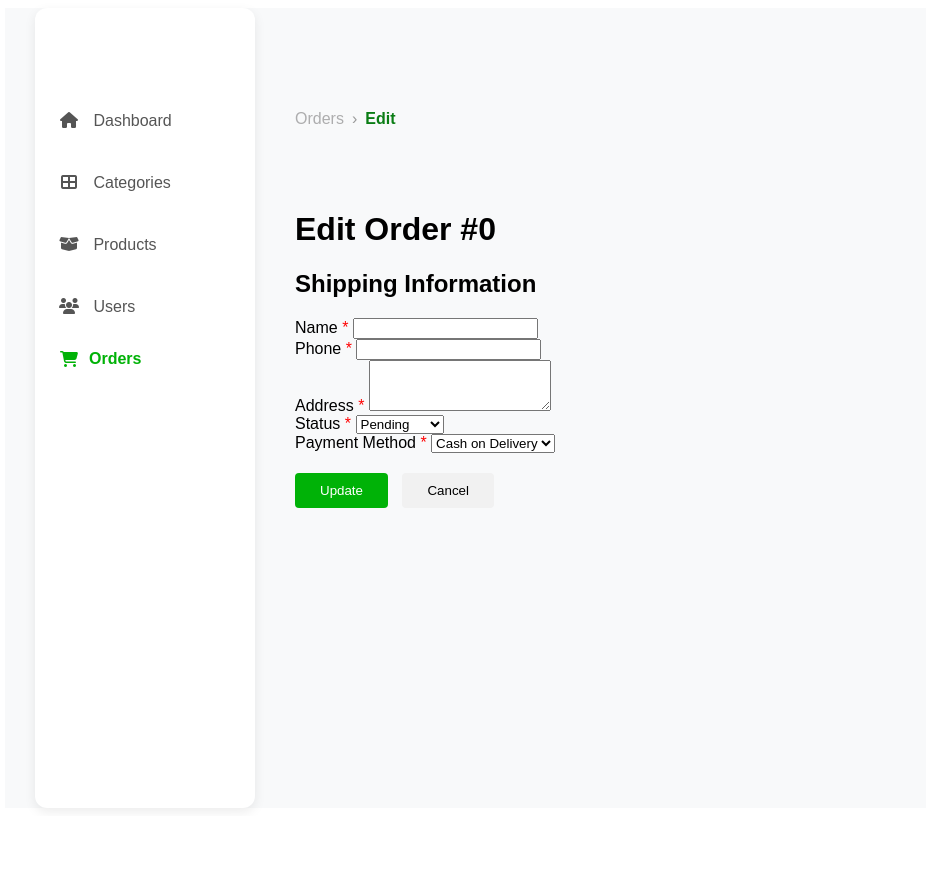
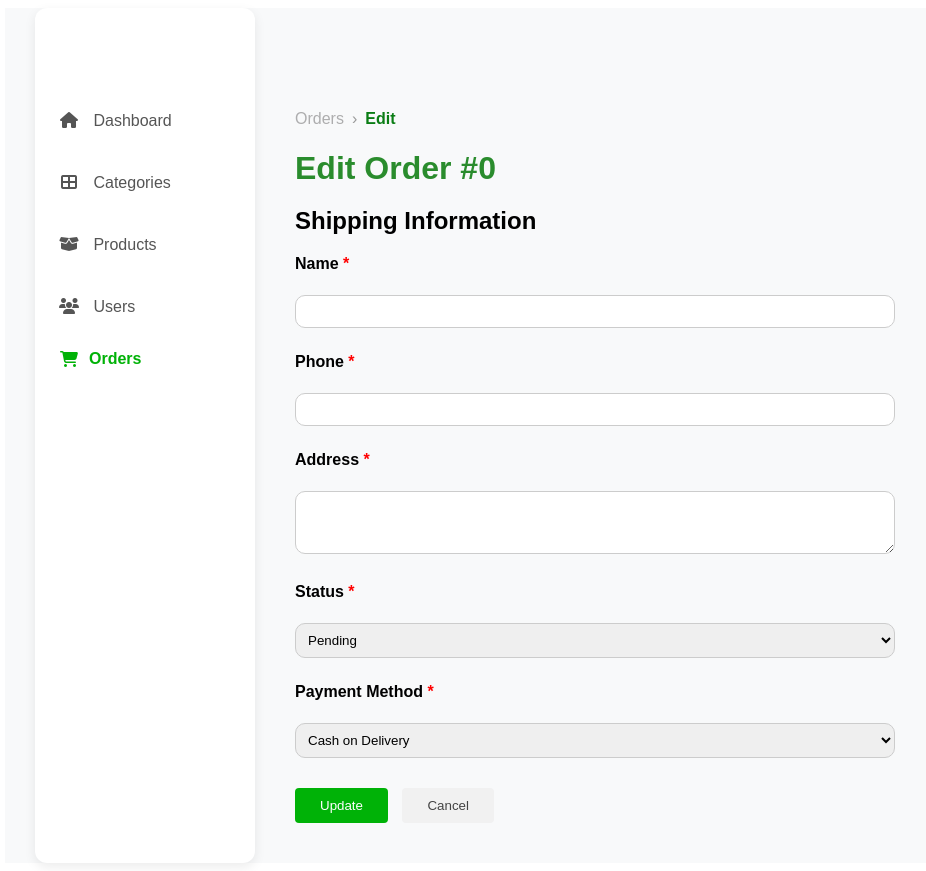
Before and after one commit to Pamngcanh24/Ecobazar, a PHP site: page /Admin/order_edit.php in a window 1280 px wide. Shown: the whole page, without its empty margins (3-929 px from the left). Before the commit the page ends 810 px from the top, so only its background shows below. Run offline with PHP 8.4, Linux system fonts and the light colour scheme; a user stored in the database is signed in; data comes from the database, SQL or seed files in the repository; data that the repository does not hold is empty.

Commit message:
Cap nhat moi

```diff
--- a/Admin/order_edit.php
+++ b/Admin/order_edit.php
@@ -44,6 +44,48 @@ if ($_SERVER["REQUEST_METHOD"] == "POST") {
   }
 }
 ?>
+  <style>
+    h1 {
+      margin: -40px 0 20px;
+      color:rgb(42, 140, 45);
+    }
+    label {
+      display: block;
+      margin-top: 15px;
+      margin-bottom: 12px;
+      font-weight: bold;
+    }
+    input, select, textarea {
+      width: 100%;
+      padding: 8px;
+      margin-top: 10px;
+      margin-bottom: 10px;
+      border-radius: 10px;
+      border: 1px solid #ccc;
+      box-sizing: border-box; /* Thêm dòng này */
+    }
+    .actions {margin-top: 20px; }
+    form { max-width: 600px; }
+    button, .btn-cancel {
+     padding: 8px 15px;
+      margin-right: 10px;
+      border: none;
+      border-radius: 4px;
+      cursor: pointer;
+    }
+    button {
+      background-color: #00b207;
+      color: white; }
+    .btn-cancel {
+      background-color: #f1f1f1;
+      color: #444;
+      text-decoration: none;
+      border: 1px solid #ccc;}
+    .message {margin-top: 20px;color: green;}
+    .password-wrapper {position: relative;}
+    .password-wrapper input { width: 100%;padding-right: 30px;}
+    .toggle-password { position: absolute;top: 50%;right: 10px;transform: translateY(-50%);cursor: pointer;color: #aaa;}
+  </style>
 
     <main class="main-content-add">
     <nav class="breadcrumb">
```
Also changed, not shown: Admin/update.php (added, +22 -0 lines).
